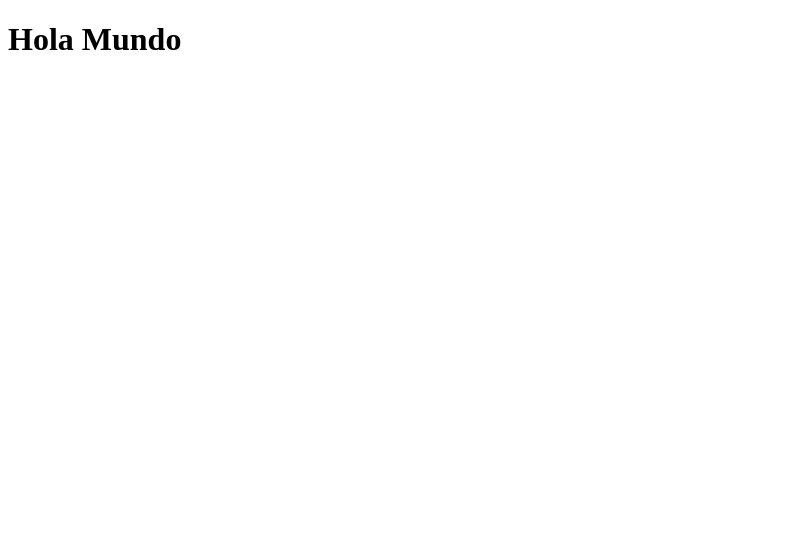
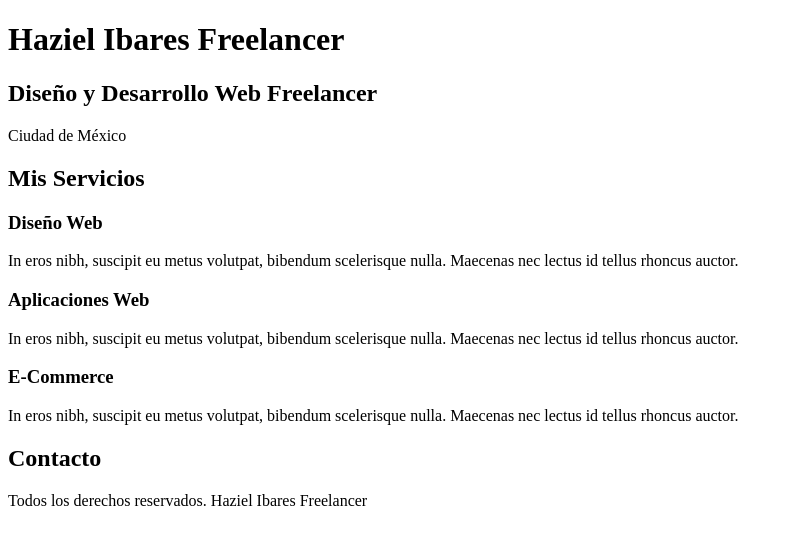
Before and after one commit to Haziel08/Sitio-Web-Freelancer-Proyecto-1, a plain HTML site: page index.html in a window 1280 px wide. Shown: the whole page, without its empty margins (0-793 px from the left). Drawn offline with Linux system fonts and the light colour scheme.

Commit message:
Agregando textos

```diff
--- a/index.html
+++ b/index.html
@@ -6,6 +6,23 @@
     <title>Diseñador Freelancer</title>
 </head>
 <body>
-    <h1>Hola Mundo</h1>
+    <h1>Haziel Ibares Freelancer</h1>
+
+    <h2>Diseño y Desarrollo Web Freelancer</h2>
+
+    <p>Ciudad de México</p>
+
+    <h2>Mis Servicios</h2>
+
+    <h3>Diseño Web</h3>
+    <p>In eros nibh, suscipit eu metus volutpat, bibendum scelerisque nulla. Maecenas nec lectus id tellus rhoncus auctor.</p>
+    <h3>Aplicaciones Web</h3>
+    <p>In eros nibh, suscipit eu metus volutpat, bibendum scelerisque nulla. Maecenas nec lectus id tellus rhoncus auctor.</p>
+    <h3>E-Commerce</h3>
+    <p>In eros nibh, suscipit eu metus volutpat, bibendum scelerisque nulla. Maecenas nec lectus id tellus rhoncus auctor.</p>
+
+    <h2>Contacto</h2>
+
+    <p>Todos los derechos reservados. Haziel Ibares Freelancer</p>
 </body>
 </html>
```
